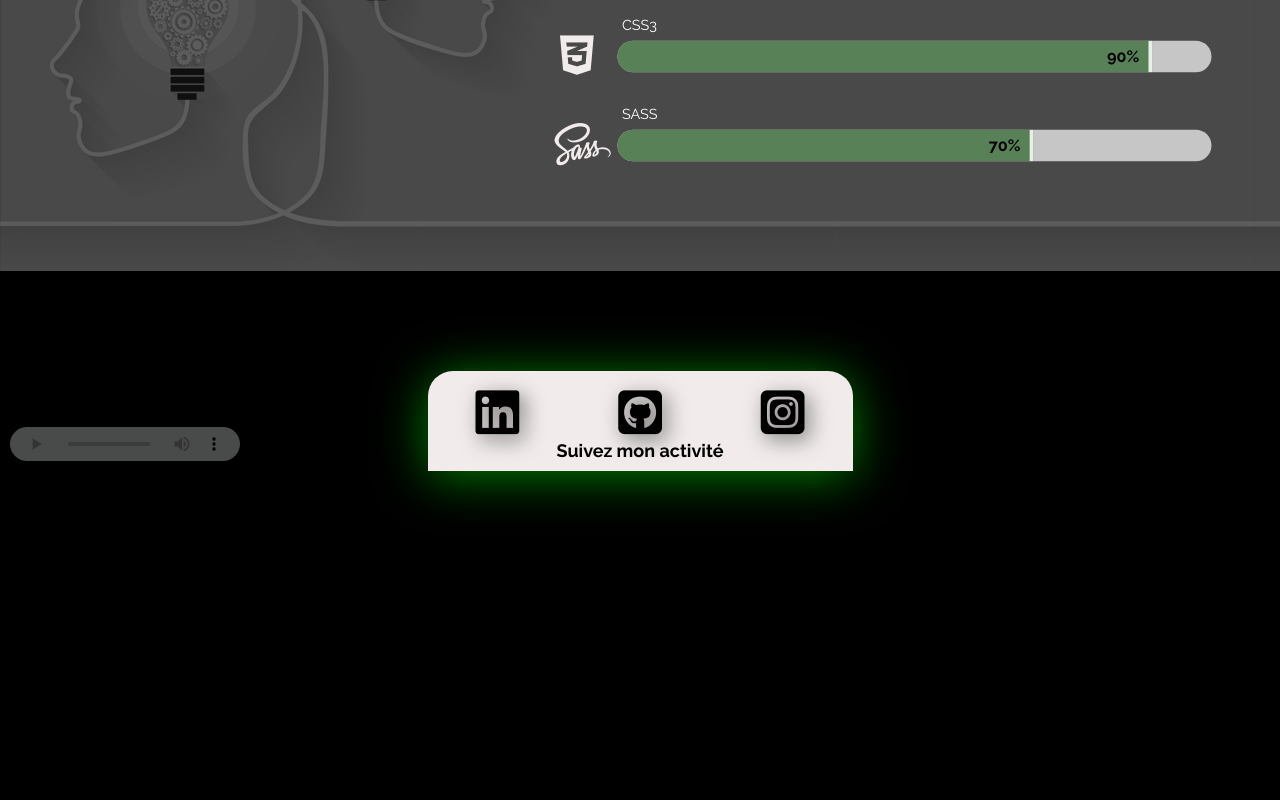
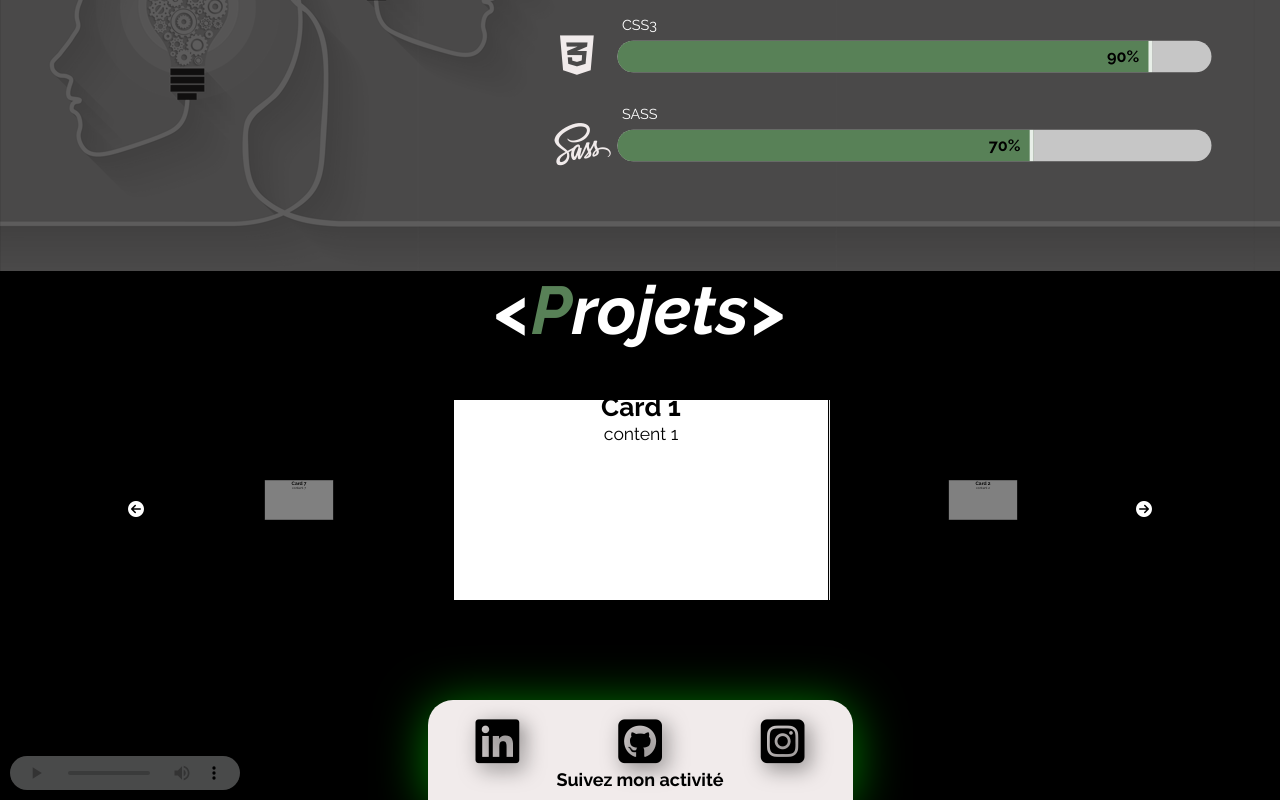
Before and after one commit to Tanguy1213/portfolio-tanguy, a React (Create React App) app: page / in a window 1280 px wide. Shown: the part 1698-2498 px from the top of the page. Before the commit the page ends 2169 px from the top, so only its background shows below. Built offline with nearby package versions, Linux system fonts and the light colour scheme.

Commit message:
Ajout du slider des projets avec React-slick

```diff
--- a/package.json
+++ b/package.json
@@ -16,9 +16,11 @@
     "react-router-dom": "^6.15.0",
     "react-scripts": "^5.0.1",
     "react-simple-typewriter": "^5.0.1",
+    "react-slick": "^0.29.0",
     "react-tsparticles": "^2.12.2",
     "sass": "^1.66.1",
     "sass-loader": "^13.3.2",
+    "slick-carousel": "^1.8.1",
     "tsparticles": "^2.12.0",
     "tsparticles-slim": "^2.12.0",
     "web-vitals": "^2.1.4"
--- a/src/components/Footer/Footer.jsx
+++ b/src/components/Footer/Footer.jsx
@@ -1,6 +1,6 @@
 import React from "react";
 import "./Footer.scss";
-import ThemSong from "../../assets/audio/";
+import ThemSong from "../../assets/audio/A-friend-of-mine.mp3";
 
 function Footer() {
   return (
--- a/src/components/Header/Header.jsx
+++ b/src/components/Header/Header.jsx
@@ -90,7 +90,7 @@ function Header() {
               </NavLink>
             </li>
             <li>
-              <NavLink>
+              <NavLink onClick={() => scrollToAnchor('#projets-anchor')}>
                 <h2 className="nav-link">Projets</h2>
               </NavLink>
             </li>
--- /dev/null
+++ b/src/components/Slider/SliderCard/SliderCard.jsx
@@ -0,0 +1,13 @@
+import React from 'react'
+import "./SliderCard.scss"
+
+function SliderCard(props) {
+  return (
+    <div className='card-container'>
+        <h2>{props.title}</h2>
+        <p>{props.content}</p>
+    </div>
+  )
+}
+
+export default SliderCard
--- /dev/null
+++ b/src/components/Slider/SliderCard/SliderCard.scss
@@ -0,0 +1,7 @@
+.card-container{
+    width: auto;
+    height: 200px;
+    background: white;
+    text-align: center;
+    border: solid 1px black;
+}
--- /dev/null
+++ b/src/components/Slider/SliderContainer.jsx
@@ -0,0 +1,61 @@
+import React, { useState } from "react";
+import Slider from "react-slick";
+import "./SliderContainer.scss";
+import SliderCard from "./SliderCard/SliderCard";
+
+
+
+const cardList = [
+  { title: "Card 1", content: "content 1" },
+  { title: "Card 2", content: "content 2" },
+  { title: "Card 3", content: "content 3" },
+  { title: "Card 4", content: "content 4" },
+  { title: "Card 5", content: "content 5" },
+  { title: "Card 6", content: "content 6" },
+  { title: "Card 7", content: "content 7" },
+];
+
+const NextArrow = ({ onClick }) => {
+  return (
+    <div className="arrow next" onClick={onClick}>
+      <i className="fas fa-arrow-circle-right"></i>
+    </div>
+  );
+};
+const PrevArrow = ({ onClick }) => {
+  return (
+    <div className="arrow prev" onClick={onClick}>
+      <i className="fas fa-arrow-circle-left"></i>
+    </div>
+  );
+};
+
+function SliderContainer() {
+  const [cardIdx, setCardIdx] = useState(0)
+
+  const settings = {
+    infinite: true,
+    lazyLoad: true,
+    speed: 300,
+    slidesToShow: 3,
+    centerMode: true,
+    centerPadding: 0,
+    nextArrow: <NextArrow />,
+    prevArrow: <PrevArrow />,
+    beforeChange: (current, next) => setCardIdx(next)
+  };
+
+  return (
+    <div className="slider-container">
+    <Slider {...settings}>
+      {cardList.map((card, index) => (
+        <div className={index === cardIdx ? "slide activeSlide" : "slide"} key={index}>
+          <SliderCard title={card.title} content={card.content} />
+        </div>
+      ))}
+    </Slider>
+    </div>
+  );
+}
+
+export default SliderContainer;
--- /dev/null
+++ b/src/components/Slider/SliderContainer.scss
@@ -0,0 +1,37 @@
+@import "~slick-carousel/slick/slick.css";
+@import "~slick-carousel/slick/slick-theme.css";
+
+.arrow {
+  color: white;
+  position: absolute;
+  cursor: pointer;
+  z-index: 10;
+  .svg {
+    transition: color 300ms;
+  }
+
+}
+.next {
+    right: 0%;
+    top: 50%;
+  }
+  .prev {
+    left: 0%;
+    top: 50%;
+  }
+
+.slider-container {
+  width: 80%;
+  margin: auto;
+}
+
+.slide {
+  transform: scale(0.2);
+  transition: transform 300ms;
+  opacity: 0.5;
+}
+
+.activeSlide {
+  transform: scale(1.1);
+  opacity: 1;
+}
--- a/src/index.scss
+++ b/src/index.scss
@@ -9,7 +9,6 @@ body {
   background-color: black;
 }
 *{
-  max-width: 2560px;
   padding: 0;
   margin: 0;
   box-sizing: border-box;
--- a/src/pages/Home/Home.jsx
+++ b/src/pages/Home/Home.jsx
@@ -7,6 +7,7 @@ import BtnDownload from "../../components/BtnDownload/BtnDownload";
 import Particles from "../../components/Particles";
 import { useTypewriter, Cursor } from "react-simple-typewriter";
 import CompBar from "../../components/CompBar/CompBar";
+import SliderContainer from "../../components/Slider/SliderContainer";
 
 function Home() {
   //Gestion de l'animation de la photo de profil ---A retirer ?---
@@ -137,6 +138,14 @@ function Home() {
               pourcentage={70}
             />
           </section>
+          <section>
+          <div className="competence-title">
+            <h2>&#60;</h2>
+            <h2 id="projets-anchor" className="color-first-letter">Projets</h2>
+            <h2>&#62;</h2>
+          </div>
+            <SliderContainer />
+          </section>
           <a
             className="navigationAnchor"
             href="#top-page"
--- a/src/pages/Home/Home.scss
+++ b/src/pages/Home/Home.scss
@@ -137,3 +137,5 @@
     display: flex;
   }
 }
+
+//PROJET
```
Also changed, not shown: 1 other file (tests, documents, lock files or other folders).
